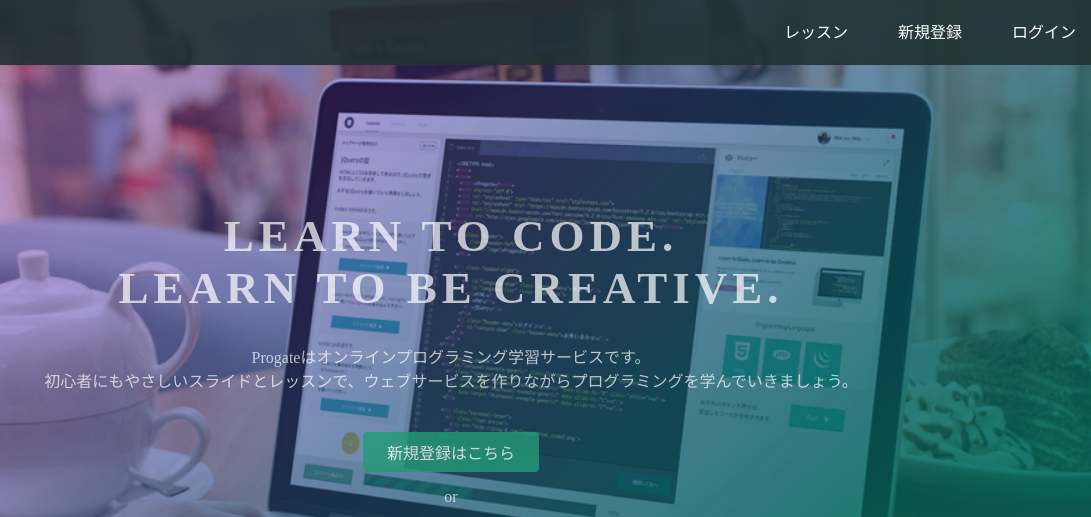
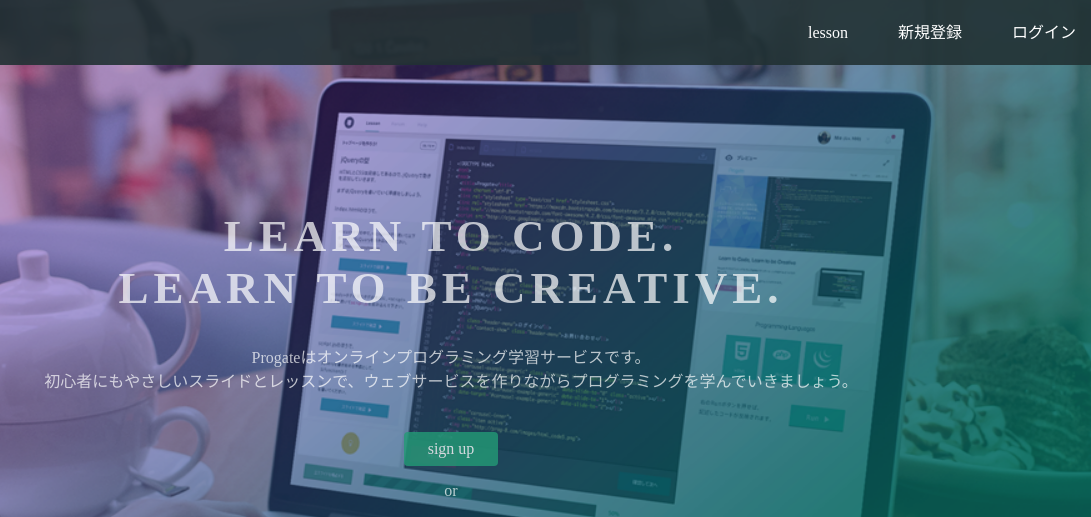
Before and after one commit to SHIN-FOREST1983/github.io, a plain HTML site: page index.htm in a window 1280 px wide. Shown: the top 517 px of the page, 189-1280 px from the left. Drawn offline with Linux system fonts and the light colour scheme.

Commit message:
Update index.htm

```diff
--- a/index.htm
+++ b/index.htm
@@ -3,7 +3,7 @@
 <head>
   <meta charset="utf-8">
   <meta name="viewport" content="width=device-width, initial-scale=1.0">
-  <title>SHIN-FOREST</title>
+  <title>shin-forest</title>
   <link href="https://maxcdn.bootstrapcdn.com/font-awesome/4.7.0/css/font-awesome.min.css" rel="stylesheet" integrity="sha384-wvfXpqpZZVQGK6TAh5PVlGOfQNHSoD2xbE+QkPxCAFlNEevoEH3Sl0sibVcOQVnN" crossorigin="anonymous">
   <link rel="stylesheet" type="text/css" href="stylesheet.css">
 </head>
@@ -15,7 +15,7 @@
       </div>
       <span class="fa fa-bars menu-icon"></span>
       <div class="header-right">
-        <a href="#">レッスン</a>
+        <a href="#">lesson</a>
         <a href="#">新規登録</a>
         <a href="#" class="login">ログイン</a>
       </div>
@@ -26,7 +26,7 @@
       <h1>LEARN TO CODE.<br>LEARN TO BE CREATIVE.</h1>
       <p>Progateはオンラインプログラミング学習サービスです。<br>初心者にもやさしいスライドとレッスンで、ウェブサービスを作りながらプログラミングを学んでいきましょう。</p>
       <div class="btn-wrapper">
-        <a href="#" class="btn signup">新規登録はこちら</a>
+        <a href="#" class="btn signup">sign up</a>
         <p>or</p>
         <a href="#" class="btn facebook"><span class="fa fa-facebook"></span>Facebookで登録</a>
         <a href="#" class="btn twitter"><span class="fa fa-twitter"></span>Twitterで登録</a>
```
